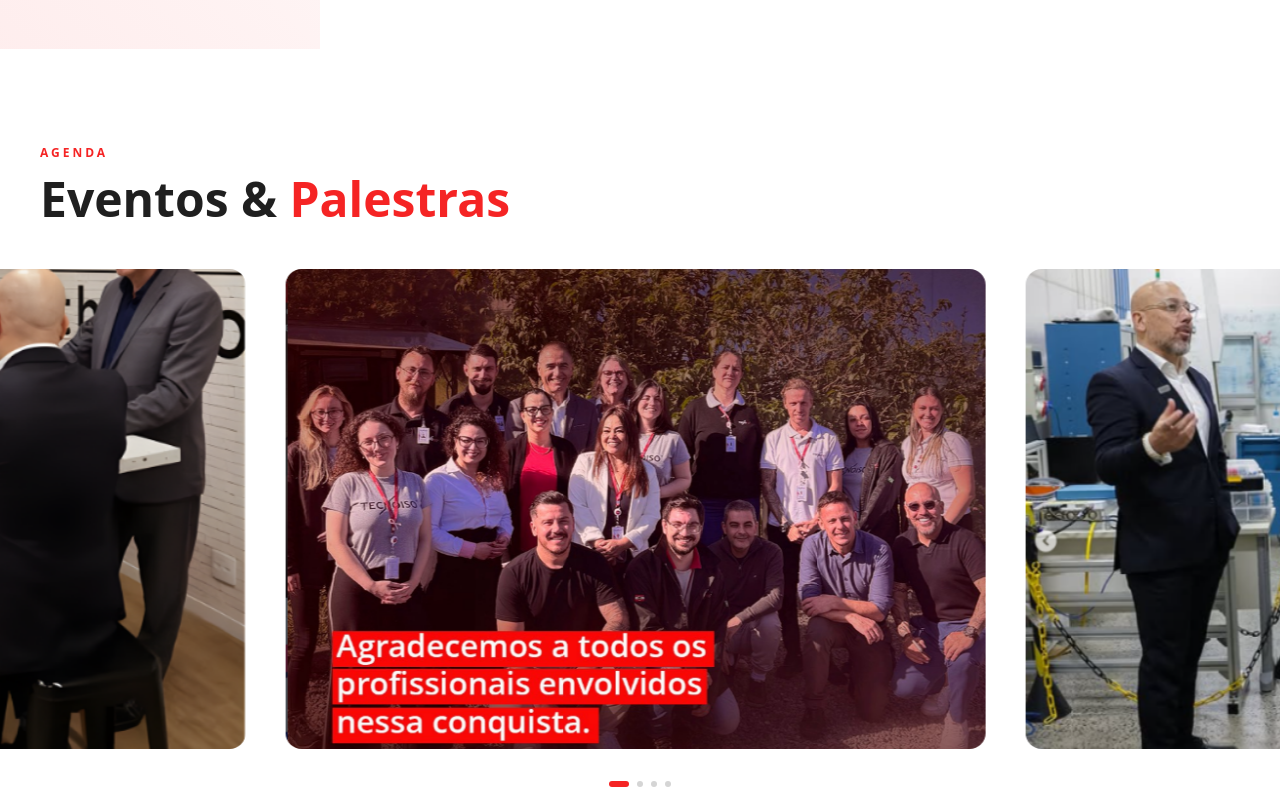
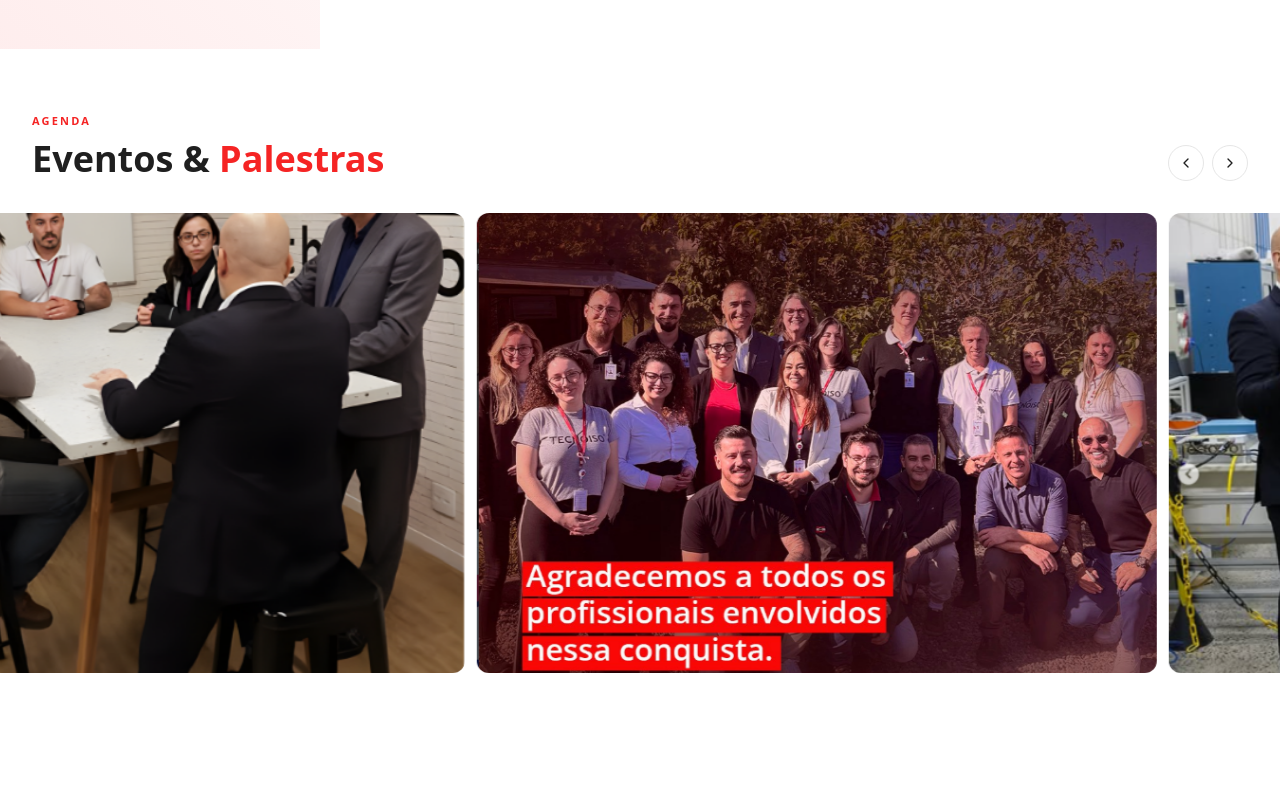
Before and after one commit to marcellino-dev/tecnoiso, a Next.js app: page / in a window 1280 px wide. Shown: the part 2480-3280 px from the top of the page. Built offline with nearby package versions, Linux system fonts and the light colour scheme.

Commit message:
feat(eventos): aumentar fotos para 680x460

```diff
--- a/components/EventosSection.tsx
+++ b/components/EventosSection.tsx
@@ -1,140 +1,197 @@
 "use client";
 
-import { useRef, useState, useEffect } from "react";
+import { useRef, useEffect } from "react";
 
-// ─── TIPOS ────────────────────────────────────────────────────────────────────
-type MediaType = "image" | "video";
-
-interface EventItem {
-  id: number;
-  mediaUrl: string;
-  mediaType: MediaType;
-}
-
-// ─── DADOS DOS EVENTOS ────────────────────────────────────────────────────────
-const events: EventItem[] = [
-  { id: 1, mediaUrl: "/eventos/evento1.jpg",        mediaType: "image" },
-  { id: 2, mediaUrl: "/eventos/agradecimentos.png", mediaType: "image" },
-  { id: 3, mediaUrl: "/eventos/evento2.jpg",        mediaType: "image" },
-  { id: 4, mediaUrl: "/eventos/evento3.jpg",        mediaType: "image" },
+const images = [
+  "/eventos/evento1.jpg",
+  "/eventos/agradecimentos.png",
+  "/eventos/evento2.jpg",
+  "/eventos/evento3.jpg",
 ];
 
-// ─── CONSTANTES ───────────────────────────────────────────────────────────────
-const CARD_W    = 700;
-const CARD_GAP  = 40;
-const CARD_H    = 480;
-const CARD_STEP = CARD_W + CARD_GAP;
-const TOTAL     = events.length;
-const SET_WIDTH = TOTAL * CARD_STEP;   // largura de 1 set completo
-const AUTO_SPEED = 1.2;                // px por frame — aumente para acelerar
+const CARD_W = 680;
+const GAP    = 12;
+const STEP   = CARD_W + GAP;
+const TOTAL  = images.length;
+const SET_W  = TOTAL * STEP;
+const SPEED  = 0.6;
 
-// Duplicamos 3x para ter sempre cards visíveis antes e depois
-const loopedEvents: EventItem[] = [...events, ...events, ...events];
+const looped = [...images, ...images, ...images];
 
-// ─── CARD ─────────────────────────────────────────────────────────────────────
-function EventCard({ event }: { event: EventItem }) {
-  return (
-    <div
-      style={{ width: CARD_W, flexShrink: 0, marginRight: CARD_GAP }}
-      className="group cursor-pointer"
-    >
-      <div
-        className="relative rounded-2xl overflow-hidden"
-        style={{ height: CARD_H }}
-      >
-        {event.mediaType === "video" ? (
-          <video
-            src={event.mediaUrl}
-            className="w-full h-full object-cover transition-transform duration-500 group-hover:scale-105"
-            autoPlay muted loop playsInline
-          />
-        ) : (
-          <img
-            src={event.mediaUrl}
-            alt=""
-            className="w-full h-full object-cover transition-transform duration-500 group-hover:scale-105"
-            loading="lazy"
-          />
-        )}
-      </div>
-    </div>
-  );
+const EventsSection = () => {
+  const trackRef     = useRef<HTMLDivElement>(null);
+  const vpRef        = useRef<HTMLDivElement>(null);
+  const offsetRef    = useRef(0);
+  const pausedRef    = useRef(false);
+  const rafRef       = useRef<number | null>(null);
+  const pauseTimer   = useRef<ReturnType<typeof setTimeout> | null>(null);
+  const dragStart    = useRef<number | null>(null);
+  const dragOffset   = useRef(0);
+
+  const applyOffset = () => {
+    if (trackRef.current) {
+      trackRef.current.style.transform = `translateX(-${offsetRef.current}px)`;
     }
+  };
 
-// ─── COMPONENTE PRINCIPAL ─────────────────────────────────────────────────────
-const EventsSection = () => {
-  const trackRef   = useRef<HTMLDivElement>(null);
-  const offsetRef  = useRef(0);          // offset acumulado em px (sempre crescente)
-  const rafRef     = useRef<number | null>(null);
-  const [activeIndex, setActiveIndex] = useState(0);
+  const normalize = () => {
+    if (offsetRef.current >= SET_W) offsetRef.current -= SET_W;
+    if (offsetRef.current < 0)      offsetRef.current += SET_W;
+  };
+
+  const pauseBriefly = (ms = 1200) => {
+    pausedRef.current = true;
+    if (pauseTimer.current) clearTimeout(pauseTimer.current);
+    pauseTimer.current = setTimeout(() => { pausedRef.current = false; }, ms);
+  };
+
+  const jumpBy = (delta: number) => {
+    offsetRef.current += delta;
+    normalize();
+    applyOffset();
+    pauseBriefly(1400);
+  };
 
   useEffect(() => {
     const tick = () => {
-      offsetRef.current += AUTO_SPEED;
-
-      // Quando passamos um set completo, voltamos exatamente 1 set —
-      // o visual é idêntico porque os cards se repetem.
-      if (offsetRef.current >= SET_WIDTH) {
-        offsetRef.current -= SET_WIDTH;
+      if (!pausedRef.current) {
+        offsetRef.current += SPEED;
+        normalize();
+        applyOffset();
       }
-
-      // Aplica direto no DOM — sem re-render, sem spring, sem salto
-      if (trackRef.current) {
-        trackRef.current.style.transform = `translateX(-${offsetRef.current}px)`;
-      }
-
-      // Atualiza dot (só setState com frequência baixa para não sobrecarregar)
-      const idx = Math.floor(offsetRef.current / CARD_STEP) % TOTAL;
-      setActiveIndex(idx);
-
       rafRef.current = requestAnimationFrame(tick);
     };
-
     rafRef.current = requestAnimationFrame(tick);
     return () => {
       if (rafRef.current) cancelAnimationFrame(rafRef.current);
+      if (pauseTimer.current) clearTimeout(pauseTimer.current);
+    };
+  }, []);
+
+  // ── Mouse drag ────────────────────────────────────────────────────────────
+  useEffect(() => {
+    const vp = vpRef.current;
+    if (!vp) return;
+
+    const onMouseDown = (e: MouseEvent) => {
+      dragStart.current  = e.clientX;
+      dragOffset.current = offsetRef.current;
+      pausedRef.current  = true;
+      vp.style.cursor    = "grabbing";
+    };
+
+    const onMouseMove = (e: MouseEvent) => {
+      if (dragStart.current === null) return;
+      offsetRef.current = dragOffset.current + (dragStart.current - e.clientX);
+      normalize();
+      applyOffset();
+    };
+
+    const onMouseUp = () => {
+      if (dragStart.current === null) return;
+      dragStart.current = null;
+      vp.style.cursor   = "grab";
+      pauseBriefly(800);
+    };
+
+    const onTouchStart = (e: TouchEvent) => {
+      dragStart.current  = e.touches[0].clientX;
+      dragOffset.current = offsetRef.current;
+      pausedRef.current  = true;
+    };
+
+    const onTouchMove = (e: TouchEvent) => {
+      if (dragStart.current === null) return;
+      offsetRef.current = dragOffset.current + (dragStart.current - e.touches[0].clientX);
+      normalize();
+      applyOffset();
+    };
+
+    const onTouchEnd = () => {
+      dragStart.current = null;
+      pauseBriefly(800);
+    };
+
+    vp.addEventListener("mousedown",  onMouseDown);
+    window.addEventListener("mousemove", onMouseMove);
+    window.addEventListener("mouseup",   onMouseUp);
+    vp.addEventListener("touchstart", onTouchStart, { passive: true });
+    vp.addEventListener("touchmove",  onTouchMove,  { passive: true });
+    vp.addEventListener("touchend",   onTouchEnd);
+
+    return () => {
+      vp.removeEventListener("mousedown",  onMouseDown);
+      window.removeEventListener("mousemove", onMouseMove);
+      window.removeEventListener("mouseup",   onMouseUp);
+      vp.removeEventListener("touchstart", onTouchStart);
+      vp.removeEventListener("touchmove",  onTouchMove);
+      vp.removeEventListener("touchend",   onTouchEnd);
     };
   }, []);
 
   return (
-    <section className="py-24 overflow-hidden">
+    <section className="py-16 overflow-hidden">
 
-      {/* ── CABEÇALHO ──────────────────────────────────────────────────────── */}
-      <div className="px-10 mb-10">
-        <span className="text-[hsl(var(--brand-red))] font-semibold text-xs tracking-[0.25em] uppercase mb-2 block">
+      {/* Cabeçalho */}
+      <div className="px-8 mb-8 flex items-end justify-between">
+        <div>
+          <span className="text-[hsl(var(--brand-red))] font-semibold text-[11px] tracking-[0.2em] uppercase mb-1.5 block">
             Agenda
           </span>
-        <h2 className="text-4xl md:text-5xl font-bold text-foreground leading-tight">
+          <h2 className="text-3xl md:text-4xl font-bold text-foreground leading-tight">
             Eventos &{" "}
             <span className="text-[hsl(var(--brand-red))]">Palestras</span>
           </h2>
         </div>
 
-      {/* ── TRACK ─────────────────────────────────────────────────────────── */}
-      <div className="overflow-visible" style={{ paddingLeft: 40 }}>
+        {/* Botões de navegação */}
+        <div className="flex gap-2">
+          <button
+            onClick={() => jumpBy(-STEP)}
+            aria-label="Anterior"
+            className="w-9 h-9 rounded-full border border-border bg-background hover:bg-muted flex items-center justify-center transition-colors duration-150 active:scale-95"
+          >
+            <svg width="16" height="16" viewBox="0 0 24 24" fill="none" stroke="currentColor" strokeWidth="2" strokeLinecap="round" strokeLinejoin="round">
+              <path d="M15 18l-6-6 6-6"/>
+            </svg>
+          </button>
+          <button
+            onClick={() => jumpBy(STEP)}
+            aria-label="Próximo"
+            className="w-9 h-9 rounded-full border border-border bg-background hover:bg-muted flex items-center justify-center transition-colors duration-150 active:scale-95"
+          >
+            <svg width="16" height="16" viewBox="0 0 24 24" fill="none" stroke="currentColor" strokeWidth="2" strokeLinecap="round" strokeLinejoin="round">
+              <path d="M9 18l6-6-6-6"/>
+            </svg>
+          </button>
+        </div>
+      </div>
+
+      {/* Viewport + Track */}
+      <div
+        ref={vpRef}
+        className="overflow-hidden cursor-grab select-none"
+      >
         <div
           ref={trackRef}
           className="flex"
-          style={{ willChange: "transform" }}
+          style={{ paddingLeft: 32, gap: GAP, willChange: "transform" }}
         >
-          {loopedEvents.map((event, i) => (
-            <EventCard key={`${event.id}-${i}`} event={event} />
+          {looped.map((src, i) => (
+            <div
+              key={i}
+              className="flex-shrink-0 rounded-xl overflow-hidden bg-muted"
+              style={{ width: CARD_W, height: 460 }}
+            >
+              <img
+                src={src}
+                alt=""
+                draggable={false}
+                className="w-full h-full object-cover pointer-events-none"
+              />
+            </div>
           ))}
         </div>
-      </div>
-
-      {/* ── DOTS ──────────────────────────────────────────────────────────── */}
-      <div className="flex items-center justify-center gap-2 mt-8">
-        {events.map((_, i) => (
-          <div
-            key={i}
-            className={`rounded-full transition-all duration-300 ${
-              i === activeIndex
-                ? "w-5 h-1.5 bg-[hsl(var(--brand-red))]"
-                : "w-1.5 h-1.5 bg-muted-foreground/30"
-            }`}
-          />
-        ))}
       </div>
 
     </section>
```
Lines whose indentation alone changed are shown as unchanged.
